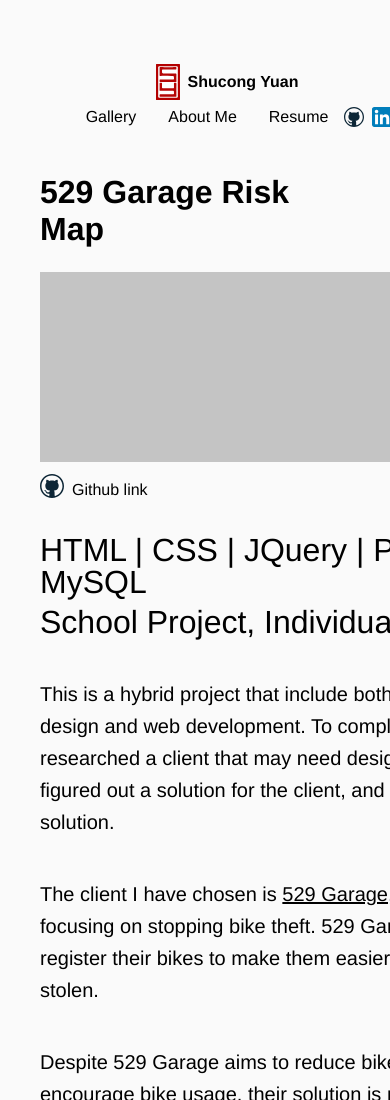
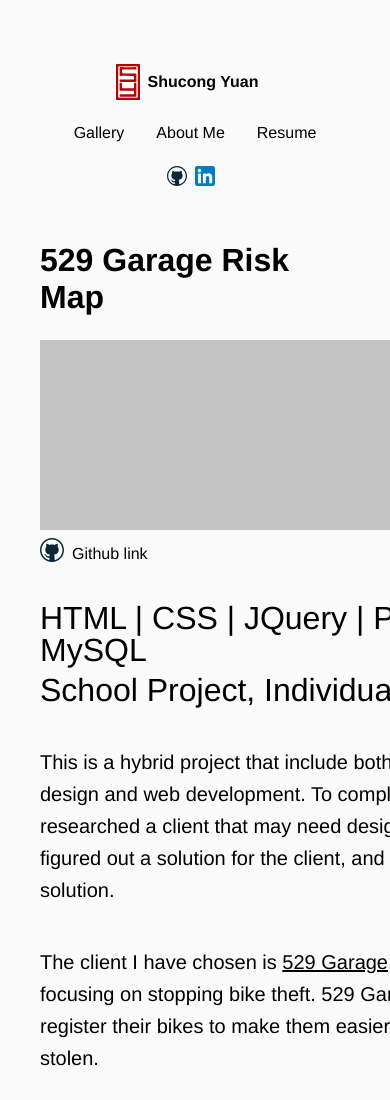
Before and after one commit to stoneYuan3/portfolio, a plain HTML site: page work.html in a window 390 px wide. Shown: the top 1100 px of the page. Drawn offline with Linux system fonts and the light colour scheme.

Commit message:
fix responsive layout issue, ongoing

```diff
--- a/style/core.css
+++ b/style/core.css
@@ -41,20 +41,20 @@ html{
 }
 /*/////////////////////////////////////////////////////////*/
 
-body{
+.section-body{
     flex-wrap: nowrap !important;
     padding:3rem 0;
     flex-direction: row;
 }
 
-body header{
+.section-body header{
     flex-basis: 15%;
     padding:0 2.5rem;
 }
-body header nav{
+.section-body header nav{
     position: fixed;
 }
-body header, header nav, header div, header nav div{
+.section-body header, header nav, header div, header nav div{
     align-items: center;
     text-align: center;
     flex-direction: column;
@@ -179,6 +179,10 @@ body header, header nav, header div, header nav div{
     font-size: 2rem;
 }
 
+#section-videoDemo{
+
+}
+
 /* <1440px */
 @media (max-width: 90em){
     .section-work img{
@@ -198,18 +202,18 @@ body header, header nav, header div, header nav div{
 
 /* <890px */
 @media (max-width: 55.625em){
-    body{
+    .section-body{
         flex-direction: column;
     }
-    body header{
+    .section-body header{
         flex-basis: 0;
         padding:1rem 2.5rem;
     }
-    body header nav{
+    .section-body header nav{
         position: inherit;
         align-items: center;
     }
-    body header, header nav, header div, header nav div,.logo, .logo a, .links-nav, .links-nav a{
+    .section-body header, header nav, header div, header nav div,.logo, .logo a, .links-nav, .links-nav a{
         flex-direction: row;
         margin-bottom: 0rem;
     }
@@ -258,11 +262,13 @@ body header, header nav, header div, header nav div{
 
 /* <586*/
 @media (max-width: 37.25em){
-    body header,body header nav{
+    .section-body header,.section-body header nav{
         justify-content: center;
-        width: 100%;
+/*        width: 100%;*/
     }
-
+    header nav div{
+        margin-bottom: 1rem !important;
+    }
     .links-external-small{
         margin-left: 0;
     }
--- a/work.html
+++ b/work.html
@@ -6,7 +6,9 @@
     	<link rel="stylesheet" href="style/core.css">
 	</head>
 
-	<body class="flex">
+	<body>
+
+		<div class="flex section-body">
 
 		<header class="flex">
 
@@ -90,6 +92,8 @@
 
 		</section>
 
+		</div>
+
 	</body>
 
 	<script src="js/jquery-3.6.1.js"></script>
```
Also changed, not shown: index.html (+6 -3 lines).
